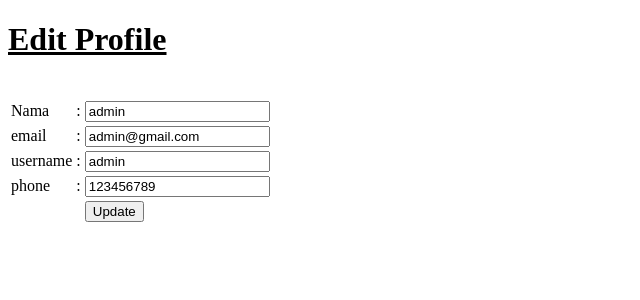
After one commit to anangbagus/takemyherb, a PHP site: page /takemyherb/editprofile.php?id_user=0 in a window 1280 px wide. The commit adds this page. Shown: the top 300 px of the page, without its empty margins (0-640 px from the left). Run offline with PHP 8.4, Linux system fonts and the light colour scheme; a user stored in the database is signed in; data comes from the database, SQL or seed files in the repository; some libraries are stand-ins or nearby versions.

Commit message:
add edit profile

```diff
--- /dev/null
+++ b/editprofile.php
@@ -0,0 +1,116 @@
+<?php
+    //menghubungkan dengan function.php
+    require 'config.php';
+
+    // validasi akses
+    session_start();
+    if(!isset($_SESSION['username'])){
+        echo "<script>alert('Anda belum melakukan login!')
+            window.location.replace('index.php')
+        </script>";
+    }
+    else {
+        $session_username = $_SESSION['username'];
+        $sql = "SELECT * FROM user WHERE username='$session_username'";
+        $result = mysqli_query($koneksi, $sql);
+        if ($result->num_rows > 0) {
+            $row = mysqli_fetch_assoc($result);
+            //mendapatkan id_user
+            if ($row['id_user'] != 0){
+                $id = $row['id_user'];
+                $who = 2;
+            }
+            else{
+                $id = $_GET['id_user'];
+                $who = 1;
+            }
+        }
+    };
+
+    //mengakses record pada tabel user berdasarkan id
+    $user = query("SELECT * FROM user WHERE id_user = $id");
+
+    // jika user menekan tombol "Simpan"
+    if(isset($_POST['update']))
+    {
+        $nama = $_POST['nama'];
+        $email = $_POST['email'];
+        $username = $_POST['username'];
+        $phone = $_POST['phone'];
+
+        mysqli_query($koneksi,"UPDATE user SET nama_user = '$nama', email = '$email', username = '$username', hp = '$phone' WHERE id_user = '$id'");
+
+        if($who == 1){
+            $sql = "SELECT * FROM user WHERE username = '$session_username'";
+        }
+        else{
+            $sql = "SELECT * FROM user WHERE id_user = '$id'";
+        }
+        $result = mysqli_query($koneksi, $sql);
+        if ($result->num_rows > 0) {
+            $row = mysqli_fetch_assoc($result);
+            if ($row['id_user'] != 0){
+                $_SESSION['username'] = $username;
+                header("Location: profile.php");
+            }
+            else{
+                header("Location: user.php");
+            }
+        }
+    }
+?>
+
+<!DOCTYPE html>
+<html>
+<head>
+    <script src="https://ajax.googleapis.com/ajax/libs/jquery/1.11.1/jquery.min.js"></script>
+    <title>Edit Profile</title>
+</head>
+<body>
+
+    <h1><ins>Edit Profile</ins></h1>
+    <br>
+
+    <?php foreach($user as $row): ?>
+    <table>
+        <form action="" method="post">
+            <tr>
+                <td>Nama</td>
+                <td>:</td>
+                <td>
+                    <input type="text" name="nama" id="nama" value="<?= $row['nama_user']; ?>">
+                </td>
+            </tr>
+            <tr>
+                <td>email</td>
+                <td>:</td>
+                <td>
+                    <input type="text" name="email" id="email" value="<?= $row['email']; ?>">
+                </td>
+            </tr>
+            <tr>
+                <td>username</td>
+                <td>:</td>
+                <td>
+                    <input type="text" name="username" id="username" value="<?= $row['username']; ?>">
+                </td>
+            </tr>
+            <tr>
+                <td>phone</td>
+                <td>:</td>
+                <td>
+                    <input type="text" name="phone" id="phone" value="<?= $row['hp']; ?>">
+                </td>
+            </tr>
+            <tr>
+                <td></td>
+                <td></td>
+                <td>
+                    <input type="submit" value="Update" name="update">
+                </td>
+            </tr>
+        </form>
+    </table>
+    <?php endforeach;?>
+</body>
+</html>
--- a/profile.php
+++ b/profile.php
@@ -62,15 +62,12 @@
                         <td><?= $row['hp'];?></td>
                     </tr>
                 </div>
-                <!-- <div class="text mt-3"> <span>Eleanor Pena is a creator of minimalistic x bold graphics and digital artwork.<br><br> Artist/ Creative Director by Day #NFT minting@ with FND night. </span> </div>
-                <div class="gap-3 mt-3 icons d-flex flex-row justify-content-center align-items-center"> <span><i class="fa fa-twitter"></i></span> <span><i class="fa fa-facebook-f"></i></span> <span><i class="fa fa-instagram"></i></span> <span><i class="fa fa-linkedin"></i></span> </div>
-                <div class=" px-2 rounded mt-4 date "> <span class="join">Joined May,2021</span> </div> -->
             </div>
             <div class=" d-flex mt-2 text-center">
             </div>
             <?php endforeach; ?>
             </table>
-            <button class="btn1 btn-success mt-3">Edit Profile</button>
+            <a href="editprofile.php" class="btn1 btn-success mt-3">Edit Profile</a>
         </div>
     </div>
 
```
Also changed, not shown: user.php (+22 -0 lines).
